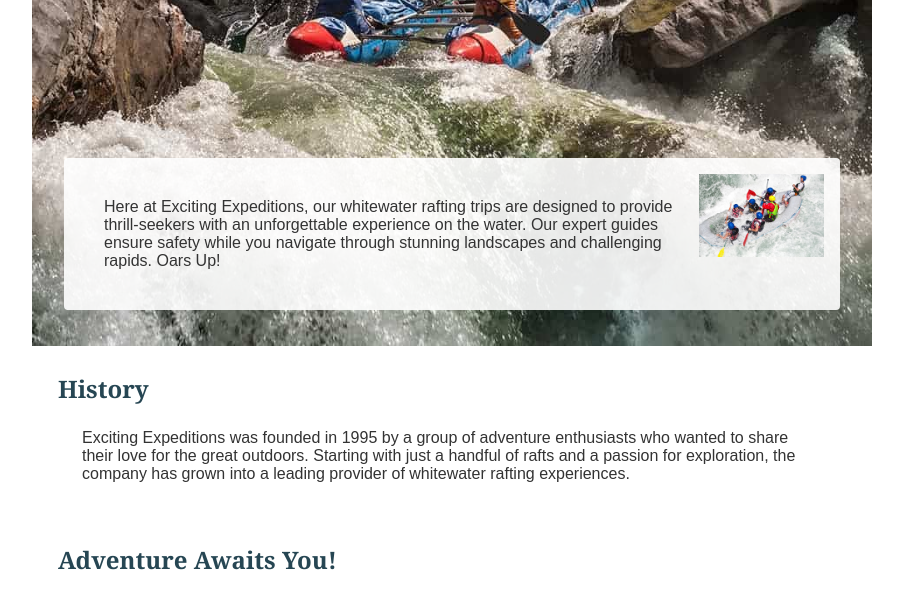
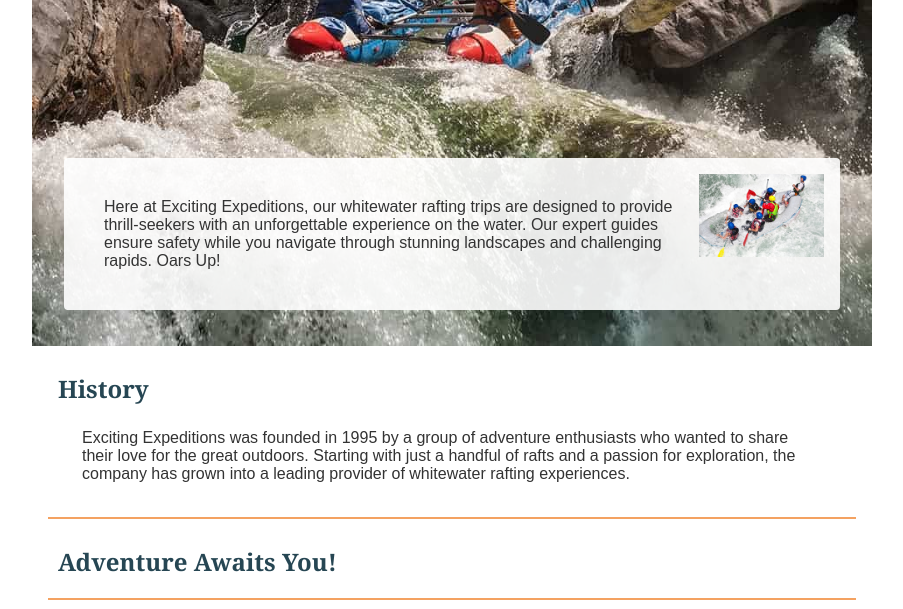
Before and after one commit to MTCrirona/wdd130, a plain HTML site: page wwr/about.html in a window 1280 px wide. Shown: the part 536-1145 px from the top of the page, without its empty margins (188-1091 px from the left). Drawn offline with Linux system fonts and the light colour scheme.

Commit message:
plain text

```diff
--- a/wwr/styles/rafting.css
+++ b/wwr/styles/rafting.css
@@ -118,6 +118,7 @@ header nav a {
 /* Sections */
 section {
     padding: 10px;
+    border-bottom: 2px solid var(--secondary-color);
 }
 
 section h2 {
```
